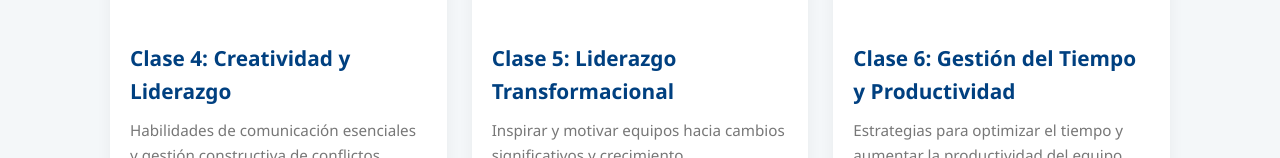
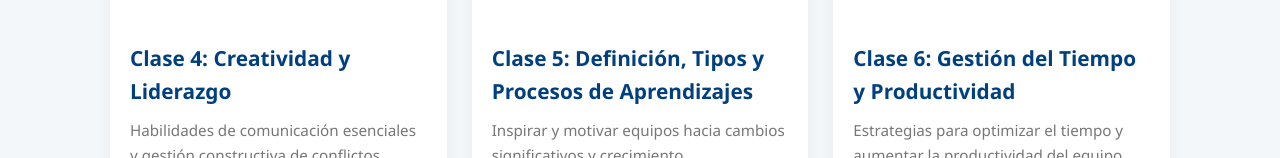
Before and after one commit to brayanquispeci-cmyk/liderazgo, a plain HTML site: page index.html in a window 1280 px wide. Shown: the part 1771-1929 px from the top of the page. Drawn offline with Linux system fonts and the light colour scheme.

Commit message:
Update index.html

```diff
--- a/index.html
+++ b/index.html
@@ -551,7 +551,8 @@
             <img src="https://images.unsplash.com/photo-1521737711867-e3b97375f902?ixlib=rb-1.2.1&auto=format&fit=crop&w=600&q=80" alt="Clase 5">
           </div>
           <div class="class-content">
-            <h3 class="class-title">Clase 5: Liderazgo Transformacional</h3>
+            <h3 class="class-title">Clase 5: Definición, Tipos y Procesos
+de Aprendizajes</h3>
             <p class="class-description">Inspirar y motivar equipos hacia cambios significativos y crecimiento.</p>
             <a href="clase5.html" class="class-link">Acceder a la clase</a>
           </div>
```
